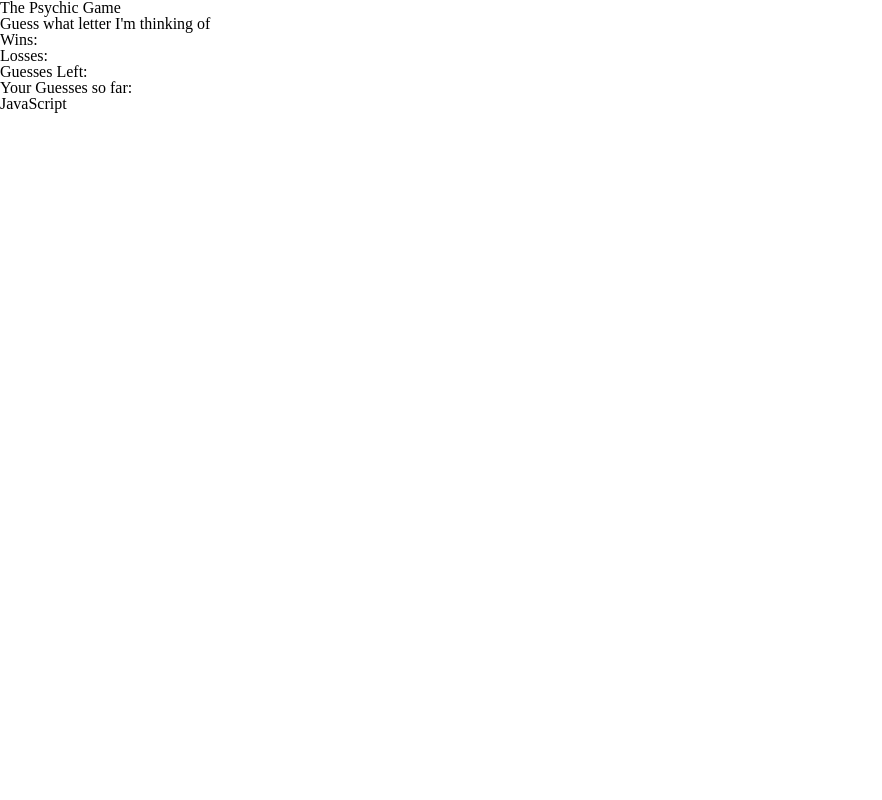
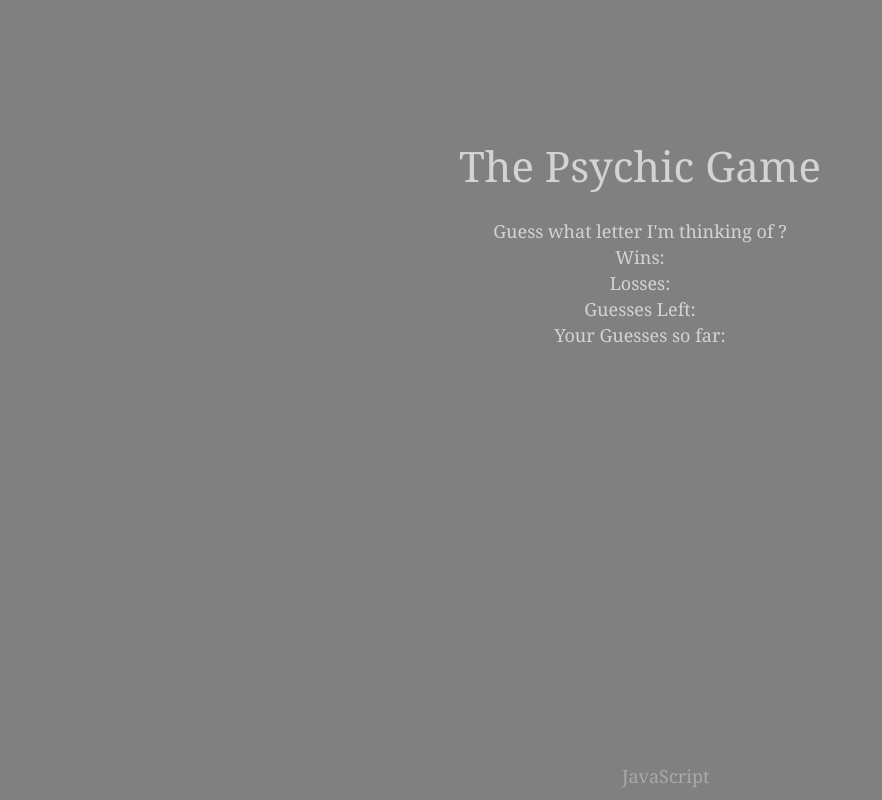
Before and after one commit to CodeineCoders/Word-Guess-Game, a plain HTML site: page index.html in a window 1280 px wide. Shown: the whole page, without its empty margins (0-882 px from the left). Drawn offline with Linux system fonts and the light colour scheme; files that its build step writes are made by us from their sources; files whose address does not match are found by name.

Commit message:
added style to html

```diff
--- a/assets/css/style.css
+++ b/assets/css/style.css
@@ -0,0 +1,29 @@
+body {
+    font-family: Georgia, 'Times New Roman', Times, serif;
+    font-size: 18px;
+    margin: 100px;
+    padding: 10px;
+    text-align: center;
+    color: lightgrey;
+    background-color: gray;
+}
+
+h1 {
+    font-family: Georgia, 'Times New Roman', Times, serif;
+    text-align: center;;
+    font-size: 42px;
+    margin: 25px;
+    padding: 10px;
+
+}
+
+footer {
+    position: absolute;
+    bottom: 15px;
+    margin-left: 40%;
+    color: darkgrey;
+}
+
+p {
+    margin-top: 8px;
+}
--- a/index.html
+++ b/index.html
@@ -3,21 +3,23 @@
 <head>
     <meta charset="utf-8" />
     <title>Psychic</title>
-    <link rel="stylesheet" type="text/css" href="style.css" />
-    <link rel="stylesheet" type="text/css" href="reset.css"/>
+    <link rel="stylesheet" type="text/css" href="assets/css/reset.css"/>
+    <link rel="stylesheet" type="text/css" href="assets/css/style.css" />
     <script src="game.js"></script>
 </head>
 <body>
     <header>
         <h1>The Psychic Game</h1>
     </header>
+
     <div>
-        <p>Guess what letter I'm thinking of</p>
+        <p>Guess what letter I'm thinking of ?</p>
         <p>Wins:</p>
         <p>Losses:</p>
         <p>Guesses Left:</p>
         <p>Your Guesses so far:</p>
     </div>
+
     <footer>
         JavaScript
     </footer>
```
Also changed, not shown: 1 other file.
